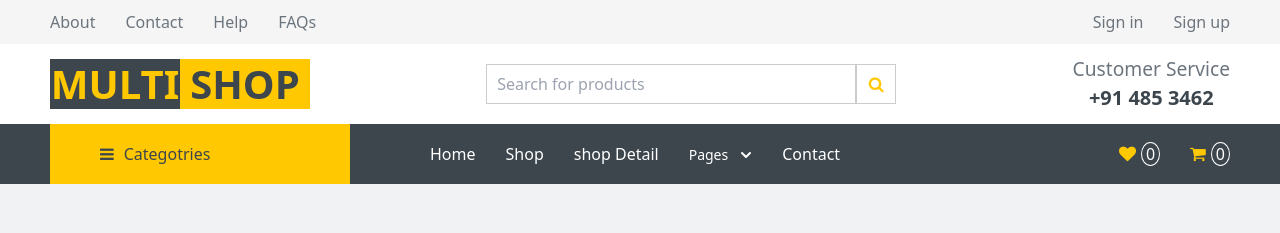
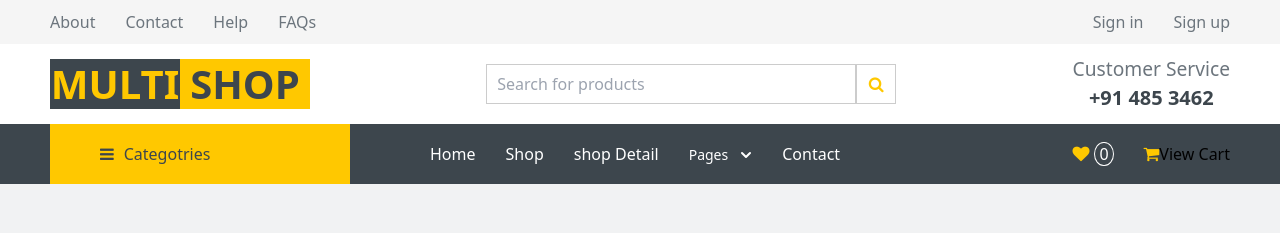
Before and after one commit to jamilu-jibrilla/e-commmerce-store, a React (Create React App) app: page / in a window 1280 px wide. Shown: the top 233 px of the page. Built offline with nearby package versions, Linux system fonts and the light colour scheme; no server answers.

Commit message:
created cart component

```diff
--- a/src/components/navigation.js
+++ b/src/components/navigation.js
@@ -1,14 +1,25 @@
 import { Link } from "react-router-dom";
 import { useState } from "react";
 import Dropdown from "./Dropdown";
+import Cart from "./utils/Cart"
 
 const Navbar = ({mobileNav}) => {
   let [showNav, setShowNav] = useState(false);
   const handeleDisplay = () => {
     setShowNav((prev) => !prev);
   };
+
+  //logic to control showing cart
+  const [showCart, setShowCart] = useState(false);
+  const handleCartDisplay = () => {
+    setShowCart(!showCart)
+  };
+
   return (
-    <nav>
+    <nav className="relative">
+      <section className={`${showCart ? "" : "hidden"} absolute right-0 top-16 z-10`}>
+        <Cart />
+      </section>
       <ul className={` ${ mobileNav ? "no-hamburger" : ""}  main-nav`}>
         <li onClick={handeleDisplay} className="first-child push-left">
           <i className="fa fa-bars push-left"></i> Categotries
@@ -46,7 +57,7 @@ const Navbar = ({mobileNav}) => {
         </li>
         <li className="push-right">
           <i className="fa fa-shopping-cart"></i>
-          <span>0</span>
+          <button onClick={handleCartDisplay}>View Cart</button>
         </li>
       </ul>
     </nav>
--- /dev/null
+++ b/src/components/utils/Cart.js
@@ -0,0 +1,12 @@
+// import { useState } from "react";
+
+const Cart = () => {
+
+  return (
+    <section className="bg-[#4c6e90] h-[75vh] w-[20vw]">
+        Hello Cart
+    </section>
+  );
+};
+
+export default Cart;
```
